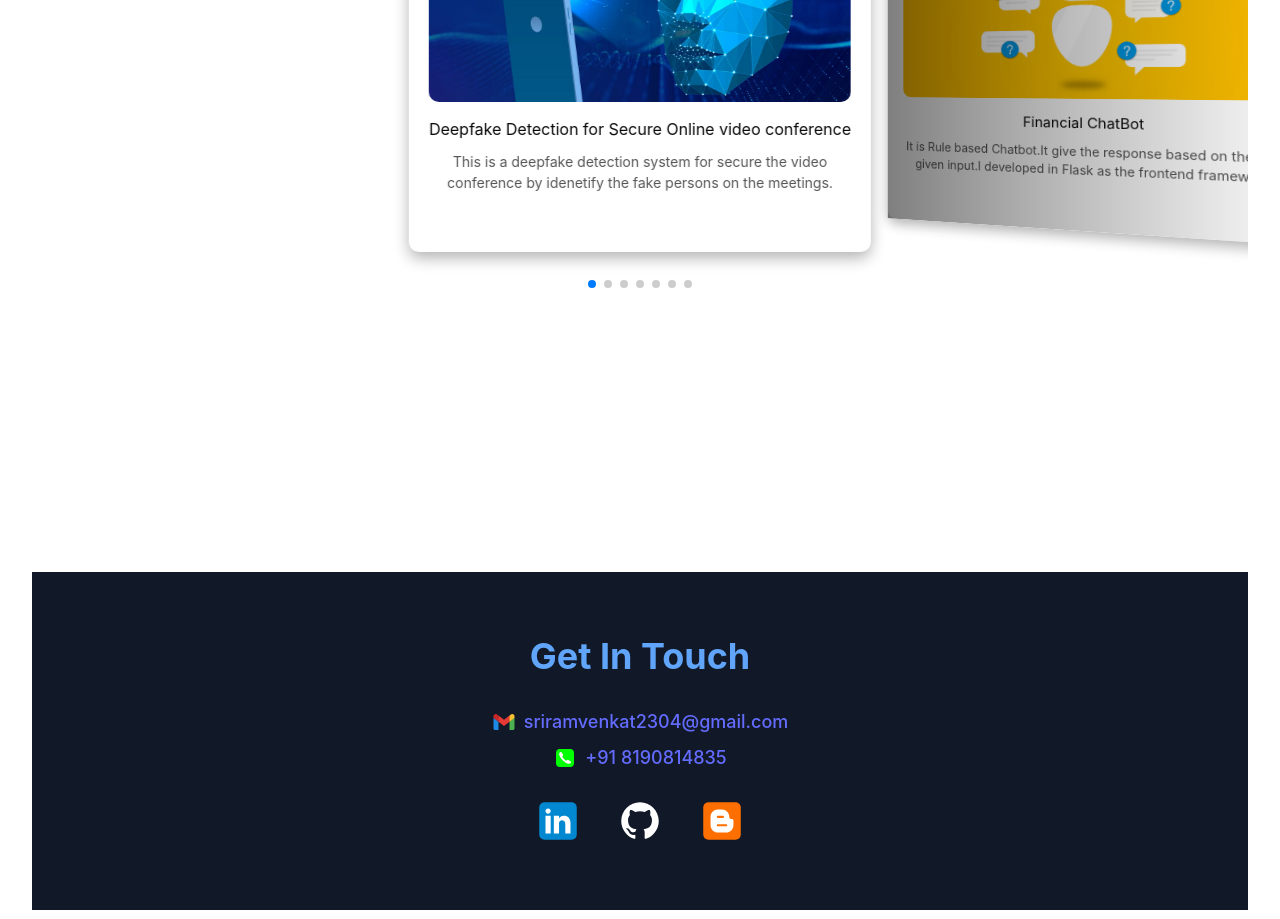
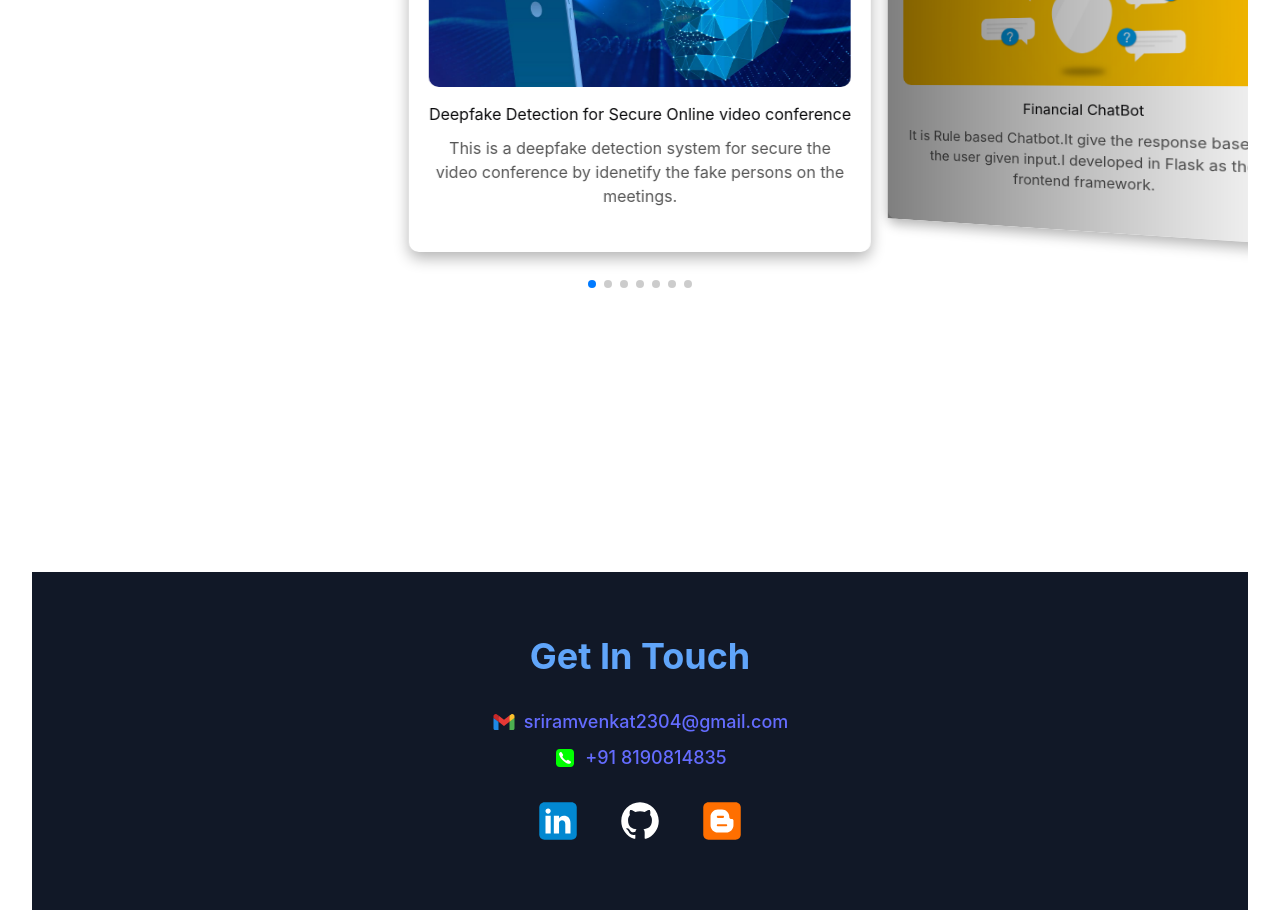
Before and after one commit to Sriram-003/portfolio, a React (Vite) app: page / in a window 1280 px wide. Shown: the part 1860-2779 px from the top of the page. Built offline with nearby package versions, Linux system fonts and the light colour scheme; grey boxes are pictures that could not be loaded; what magic-ui would draw is missing.

Commit message:
Update project

```diff
--- a/package.json
+++ b/package.json
@@ -8,7 +8,7 @@
     "build": "tsc -b && vite build",
     "lint": "eslint .",
     "preview": "vite preview",
-    "deploy": "gh-pages -d dist"
+    "deploy": "npm build && gh-pages -d dist"
   },
   "dependencies": {
     "aos": "^2.3.4",
--- a/src/components/projects.tsx
+++ b/src/components/projects.tsx
@@ -92,7 +92,7 @@ const Project = () => {
               }}
             />
             <h3>{project.title}</h3>
-            <p style={{ fontSize: '14px', color: '#555', margin: '10px 0' }}>
+            <p style={{ fontSize: '16px', color: '#555', margin: '10px 0' }}>
               {project.description}
             </p>
           </SwiperSlide>
```
